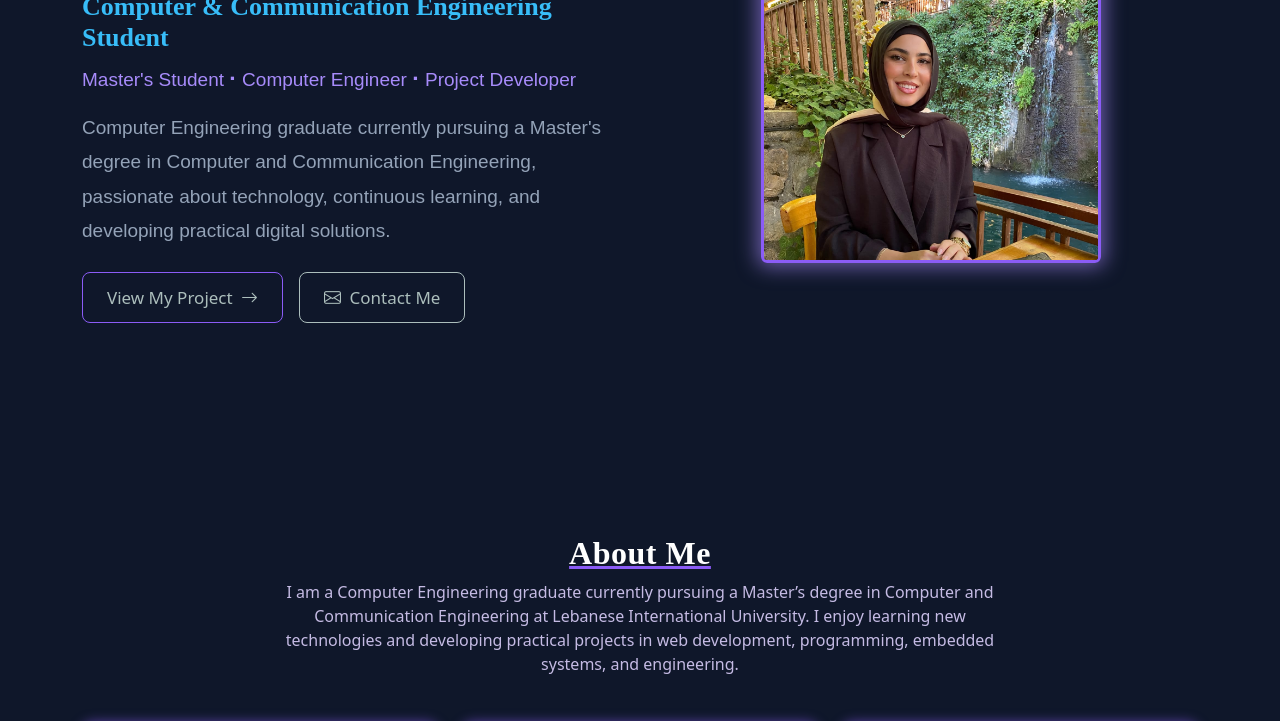
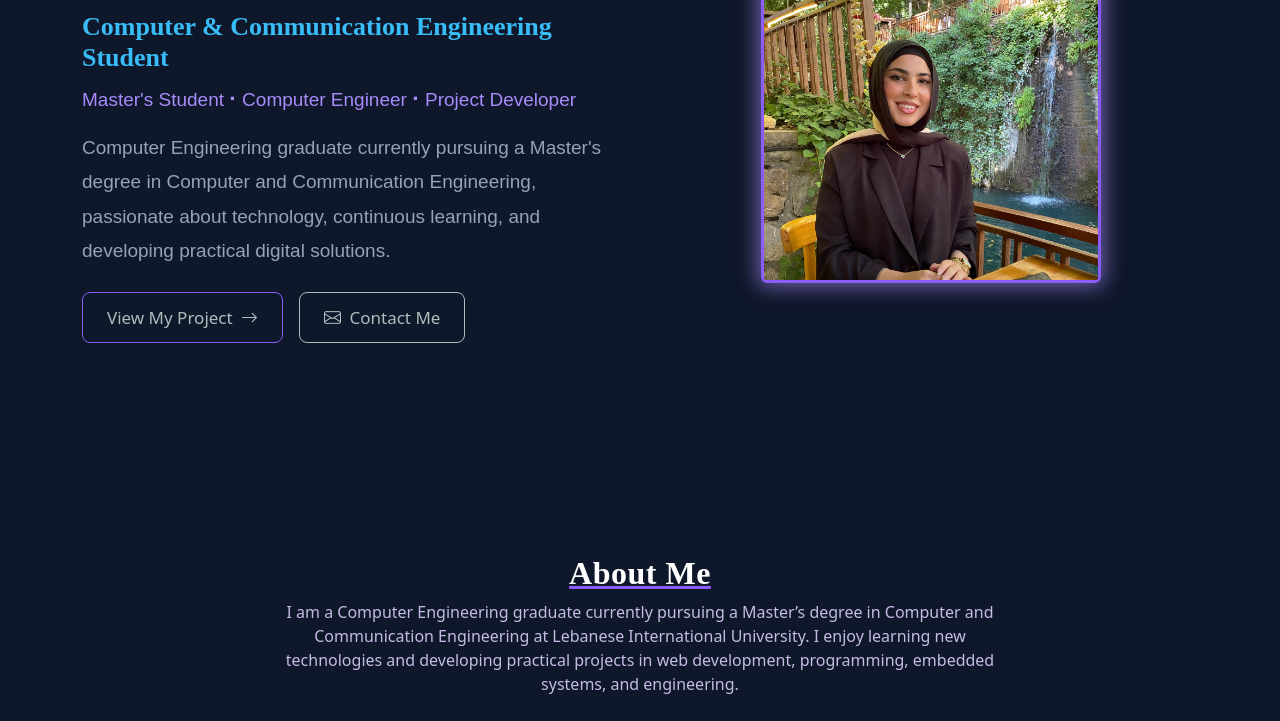
Before and after one commit to Rimnassereldine/rim-portfolio, a plain HTML site: page index.html in a window 1280 px wide. Shown: the part 394-1115 px from the top of the page. Drawn offline with nearby package versions, Linux system fonts and the light colour scheme.

Commit message:
Update portfolio

```diff
--- a/style.css
+++ b/style.css
@@ -3,7 +3,7 @@ body{
     margin: 0;
     overflow-x: hidden;
     margin: 0;
-     padding-top: 80px
+     padding-top: 100px
 
 
 
```
